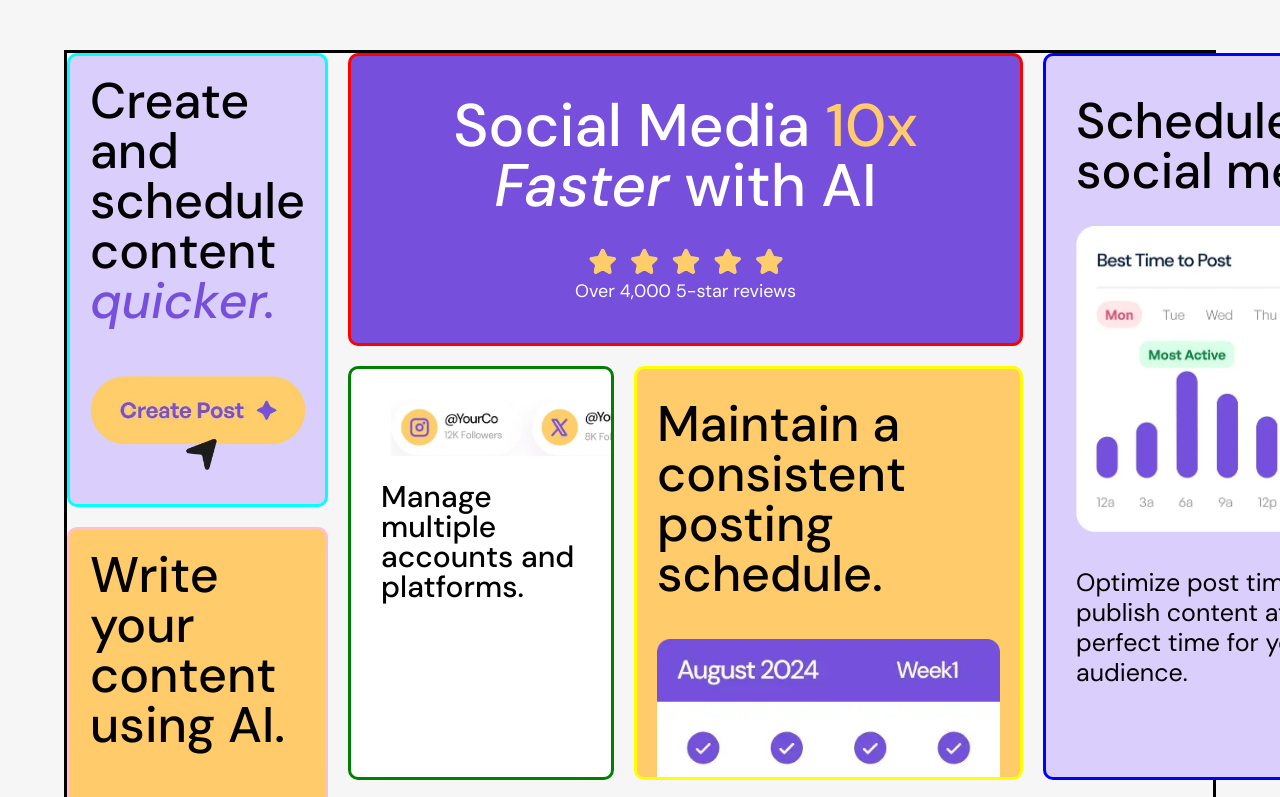
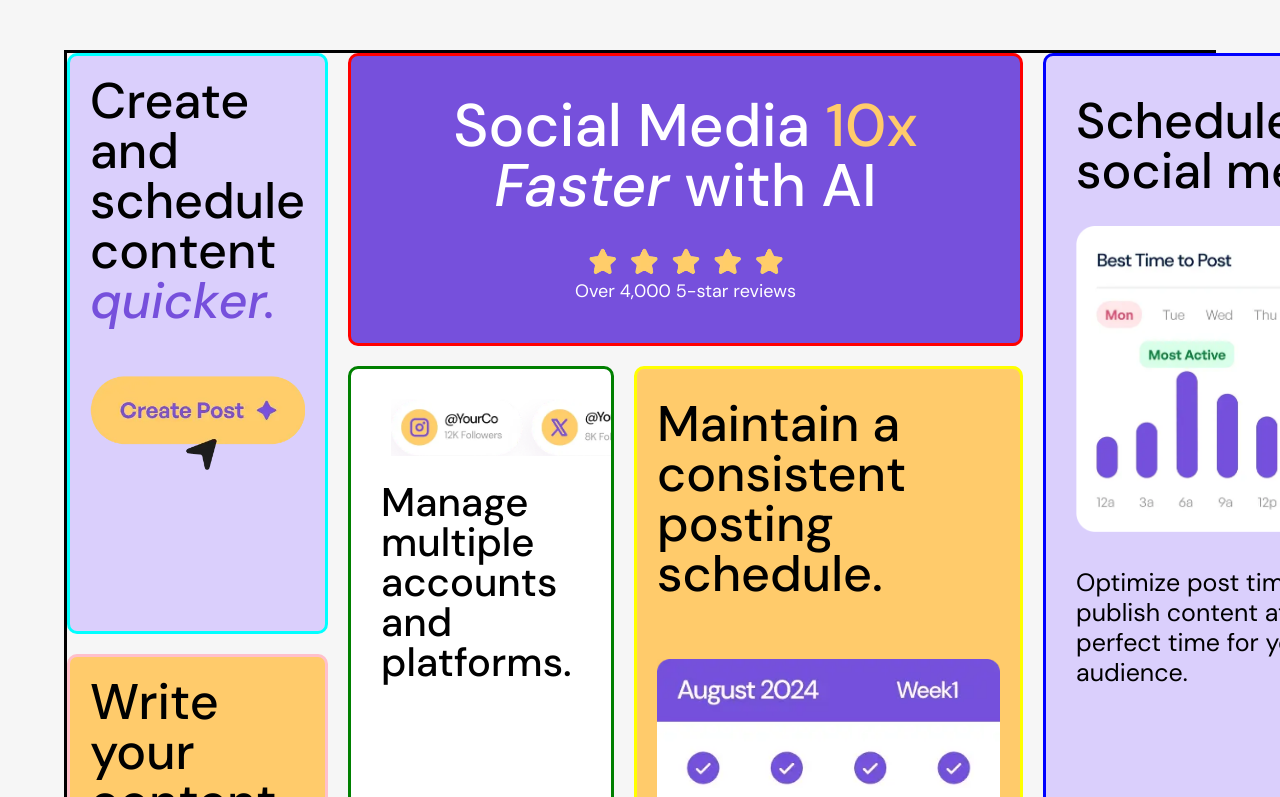
Before and after one commit to rchiarelli/bento-grid-exercise, a plain HTML site: page index.html in a window 1280 px wide. Shown: the top 797 px of the page. Drawn offline with Linux system fonts and the light colour scheme.

Commit message:
Update style.css

```diff
--- a/style.css
+++ b/style.css
@@ -15,9 +15,9 @@ body {
 }
 
 main {
+  border: solid;
   max-width: 130rem;
   width: 90%;
-  height: 100vh;
   margin: 5rem auto;
   display: grid;
   /*grid-template: auto / repeat(4, 1fr);*/
@@ -26,11 +26,11 @@ main {
     "cria review review agenda"
     "cria plat agendam agenda"
     "chama plat agendam agenda"
+    "chama plat agendam agenda"
     "chama audi cresci cresci"
-    "chama audi cresci cresci";
+    "chama audi cresci cresci" / 1fr;
   gap: 2rem;
   /*place-items: center;*/
-  border: solid;
 }
 
 .card {
@@ -89,8 +89,8 @@ main {
 }
 
 .card-plataformas h2 {
-  font-size: 3rem;
-  line-height: 3rem;
+  font-size: 4rem;
+  line-height: 4rem;
   font-weight: 500;
   padding: 2rem;
 }
@@ -101,11 +101,11 @@ main {
   grid-area: agendam;
   background-color: hsl(39, 100%, 71%);
   padding: 3rem 2rem 0 2rem;
+
   overflow: hidden;
-
   .imagem-agendamento {
     width: 100%;
-    padding-top: 4rem;
+    padding-top: 6rem;
     img {
       width: 100%;
     }
```
